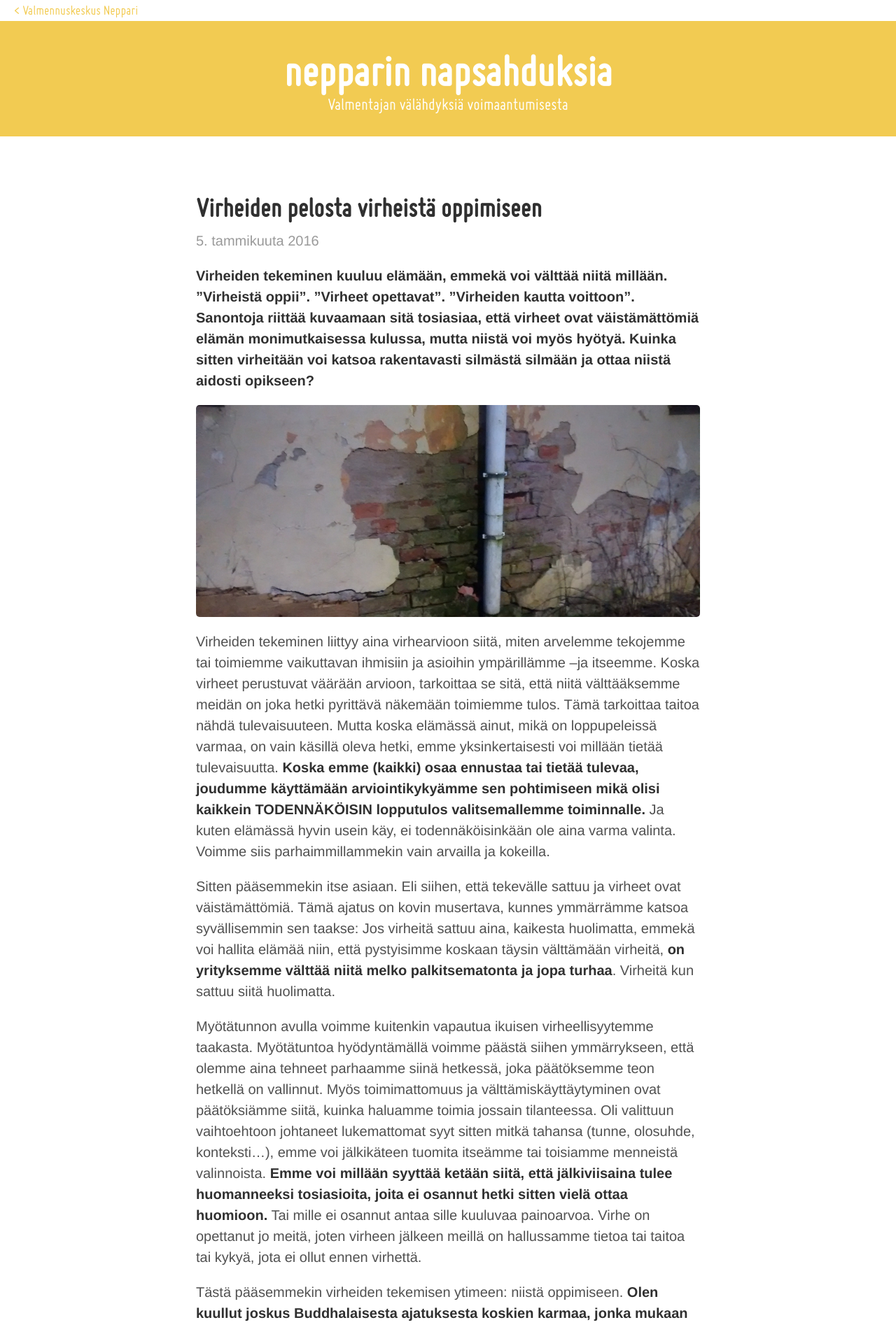
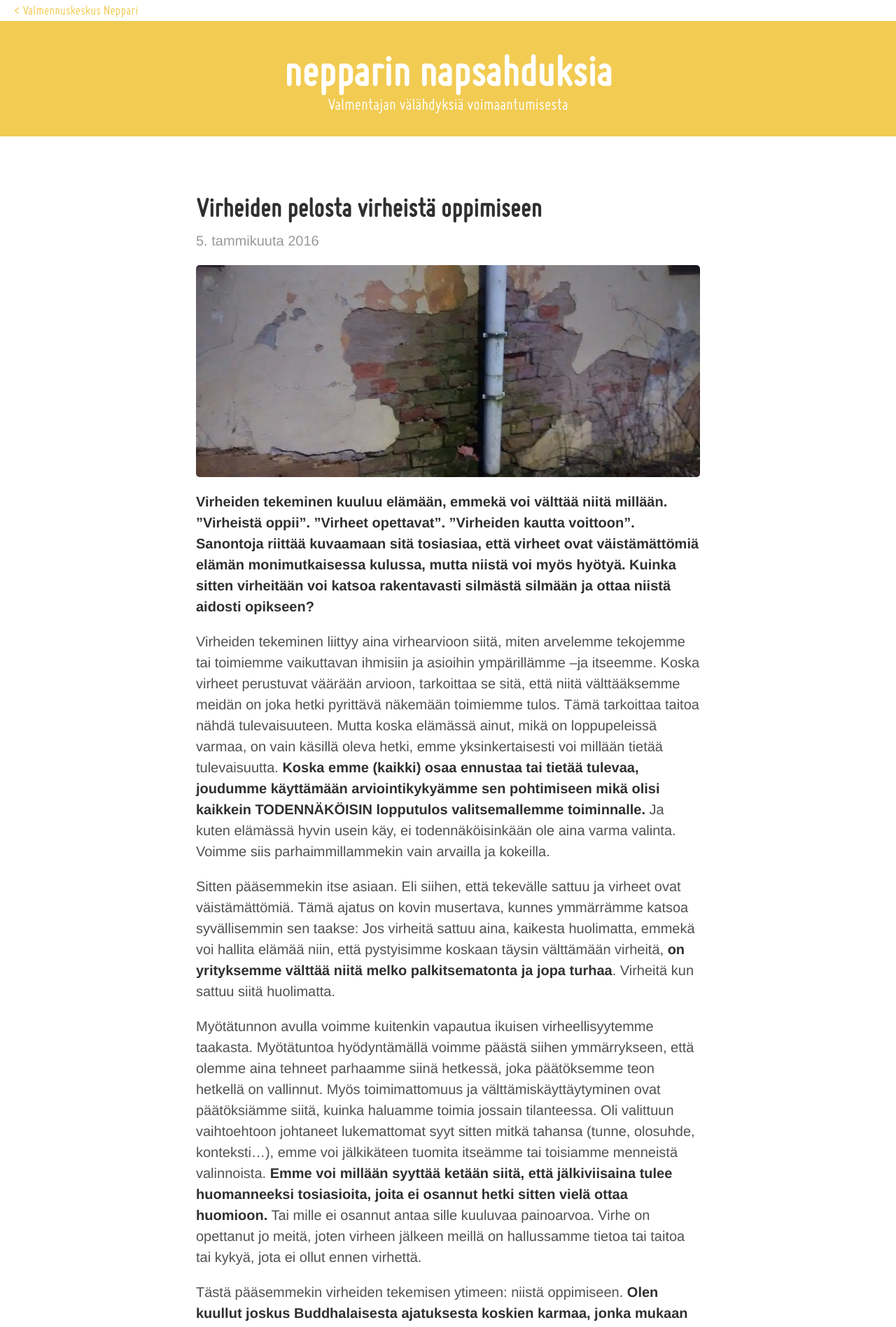
Before and after one commit to niinapiira/neppari.net, a Jekyll site: the page built from _posts/2016-01-05-virheiden-pelosta-virheista-oppimiseen.md, in a window 1280 px wide. Shown: the top 1897 px of the page at 70% size. Built offline with Jekyll 4.4.1, drawn with Linux system fonts in a browser that asks for light colours.

Commit message:
Updated 2016-01-05-virheiden-pelosta-virheista-oppimiseen.md

```diff
--- a/_posts/2016-01-05-virheiden-pelosta-virheista-oppimiseen.md
+++ b/_posts/2016-01-05-virheiden-pelosta-virheista-oppimiseen.md
@@ -4,12 +4,9 @@ published: true
 ---
 
 
-
-
+![Rapistunut seinä]({{site.baseurl}}/uploaded-images/rajattu-rapistunut-seina.jpeg)
 
 **Virheiden tekeminen kuuluu elämään, emmekä voi välttää niitä millään. ”Virheistä oppii”. ”Virheet opettavat”. ”Virheiden kautta voittoon”. Sanontoja riittää kuvaamaan sitä tosiasiaa, että virheet ovat väistämättömiä elämän monimutkaisessa kulussa, mutta niistä voi myös hyötyä. Kuinka sitten virheitään voi katsoa rakentavasti silmästä silmään ja ottaa niistä aidosti opikseen?**
-
-![Rapistunut seinä]({{site.baseurl}}/uploaded-images/rajattu-rapistunut-seina.jpeg)
 
 Virheiden tekeminen liittyy aina virhearvioon siitä, miten arvelemme tekojemme tai toimiemme vaikuttavan ihmisiin ja asioihin ympärillämme –ja itseemme. Koska virheet perustuvat väärään arvioon, tarkoittaa se sitä, että niitä välttääksemme meidän on joka hetki pyrittävä näkemään toimiemme tulos. Tämä tarkoittaa taitoa nähdä tulevaisuuteen. Mutta koska elämässä ainut, mikä on loppupeleissä varmaa, on vain käsillä oleva hetki, emme yksinkertaisesti voi millään tietää tulevaisuutta. **Koska emme (kaikki) osaa ennustaa tai tietää tulevaa, joudumme käyttämään arviointikykyämme sen pohtimiseen mikä olisi kaikkein TODENNÄKÖISIN lopputulos valitsemallemme toiminnalle.** Ja kuten elämässä hyvin usein käy, ei todennäköisinkään ole aina varma valinta. Voimme siis parhaimmillammekin vain arvailla ja kokeilla.
 
```
